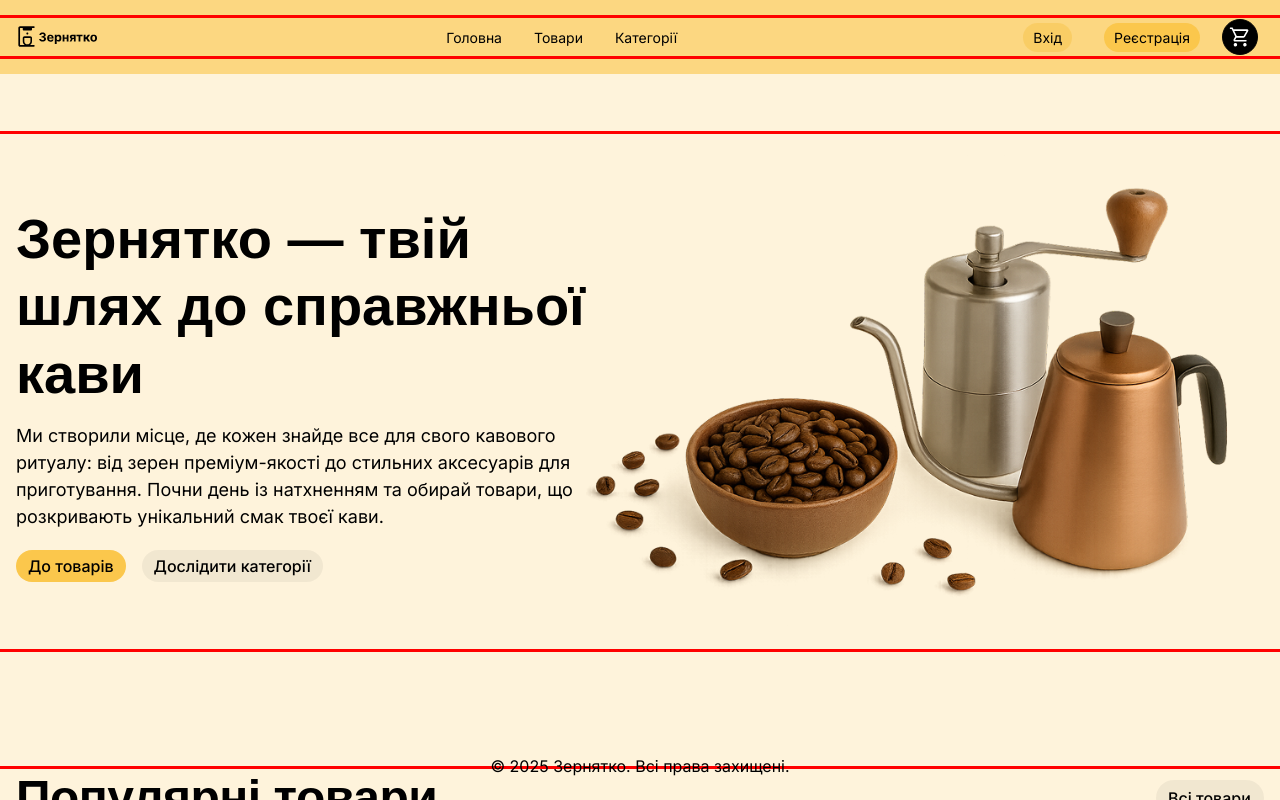
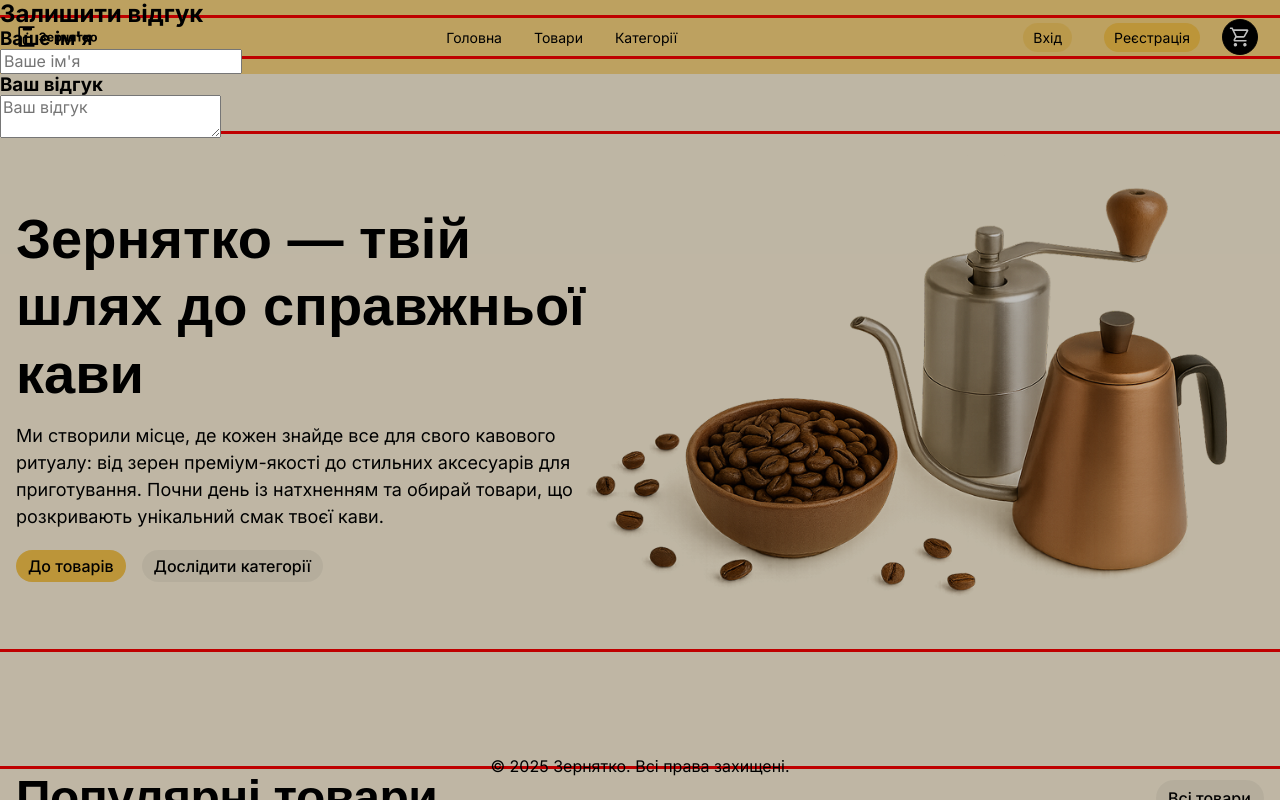
Before and after one commit to Tate-T/zerniatko-project, a React (Vite) app: page / in a window 1280 px wide. Shown: the top 800 px of the page. Built offline with nearby package versions, Linux system fonts and the light colour scheme.

Commit message:
added modal section

```diff
--- a/src/components/Reviews/Reviews.jsx
+++ b/src/components/Reviews/Reviews.jsx
@@ -1,15 +1,32 @@
 import reviewsStar from "../../images/review-star.svg";
 import categorieArrow from "../../images/arrow.png";
 import { Container } from "../Container/ContainerLayout.jsx";
+import { Component } from "react";
 import styles from "./Reviews.module.css";
+import { RewiewsModal } from "./modalRewiews";
 
-export default function Rewiews() {
+export class Rewiews extends Component {
+  state = {
+    openModal: false,
+  };
+  openModal = () => {
+    this.setState((prevState) => {
+      openModal: !prevState.openModal;
+    });
+  };
+  closeModal = () => {
+    this.setState((prevState) => {
+      openModal: !prev;
+    });
+  };
+  render() {
     return (
       <section className={styles.section}>
         <Container>
           {}
           <h2 className={styles.sectionTitle}>Останні відгуки</h2>
 
+          <RewiewsModal />
           {}
           <ul className={styles.reviewsList}>
             <li className={styles.reviewCard}>
@@ -38,8 +55,8 @@ export default function Rewiews() {
               </div>
               <p className={styles.reviewText}>
                 Френч-прес якісний і зручний у використанні. Скло міцне, фільтр
-              добре працює, кава виходить ароматною й чистою. Точно вартий своєї
-              ціни.
+                добре працює, кава виходить ароматною й чистою. Точно вартий
+                своєї ціни.
               </p>
               <p className={styles.reviewerName}>Ігор Петров</p>
               <p className={styles.productName}>Френч-прес Classic 600 мл</p>
@@ -99,3 +116,4 @@ export default function Rewiews() {
       </section>
     );
   }
+}
--- /dev/null
+++ b/src/components/Reviews/modalRewiews.jsx
@@ -0,0 +1,21 @@
+import { Component } from "react";
+import styled from "./modalRewiews.module.css";
+
+export class RewiewsModal extends Component {
+  render() {
+    return (
+      <div className={styled.backdrop} onClick={this.openModal}>
+        <div className={styled.modal}>
+          <h1 className={styled.title}>Залишити відгук</h1>
+          <form>
+            <h3>Ваше ім'я</h3>
+            <input type="text" placeholder="Ваше ім'я" />
+            <h3>Ваш відгук</h3>
+            <textarea placeholder="Ваш відгук"></textarea>
+            <button className={styled.button__submit}></button>
+          </form>
+        </div>
+      </div>
+    );
+  }
+}
--- /dev/null
+++ b/src/components/Reviews/modalRewiews.module.css
@@ -0,0 +1,11 @@
+.backdrop {
+  position: fixed;
+  top: 0;
+  left: 0;
+  width: 100%;
+  height: 100%;
+  justify-content: center;
+  align-items: center;
+  z-index: 10;
+  background-color: #00000040;
+}
--- a/src/pages/MainPage/MainPage.jsx
+++ b/src/pages/MainPage/MainPage.jsx
@@ -1,5 +1,5 @@
 import Header from "../../components/Header/Header";
-import Rewiews from "../../components/Reviews/Reviews.jsx";
+import { Rewiews } from "../../components/Reviews/Reviews.jsx";
 import ProductsList from "../../components/ProductsList/ProductsList";
 import Footer from "../../components/Footer/Footer";
 import CategoriesList from "../../components/CategoriesList/CategoriesList";
```
Lines whose indentation alone changed are shown as unchanged.
